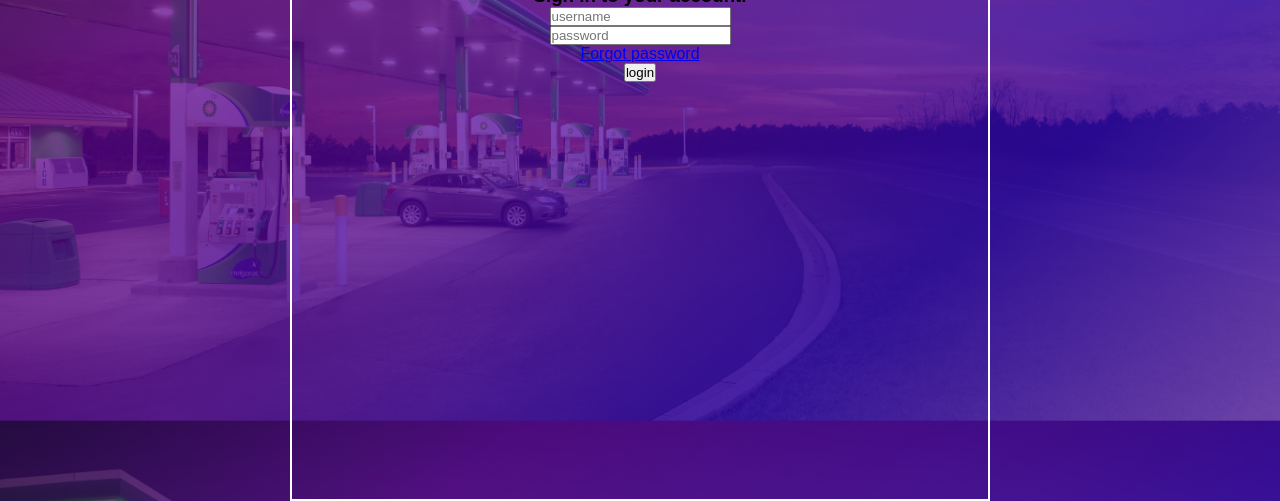
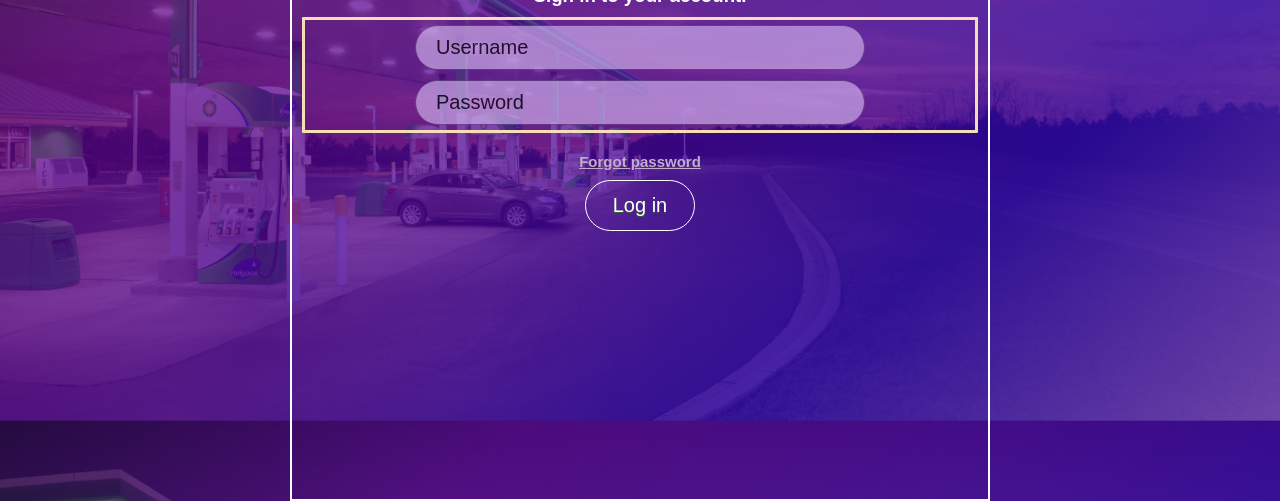
Before and after one commit to merrylizapabiton/demeco-dev, a website: page public/signin.html in a window 1280 px wide. Shown: the part 299-800 px from the top of the page. Drawn offline with Linux system fonts and the light colour scheme.

Commit message:
sign in page

```diff
--- a/public/css/components/Textbox.css
+++ /dev/null
@@ -1,27 +0,0 @@
-.Textbox {
-  display: flex;
-  align-items: center;
-  position: relative;
-  max-width: 100%;
-}
-.Textbox {
-  font-size: 18px;
-  padding: 5px 10px;
-  width: 100%;
-  outline: none;
-  background: #c28af6;
-  color: #000000;
-  border: 1px solid #62457c;
-  border-radius: 20px;
-  transition: 0.3s ease;
-}
-
-.Textbox:focus {
-  background: #c28af6;
-  border: 1px solid #62457c;
-  border-radius: 10px;
-}
-
-.Textbox:placeholder {
-  color: #000000;
-}
--- a/public/css/pages/signin.css
+++ b/public/css/pages/signin.css
@@ -22,6 +22,7 @@
   padding-top: 100px;
   padding-bottom: 40px;
   transform: translateX(-50%);
+  color: white;
 }
 
 .signin_form > .demeco-icon {
@@ -35,9 +36,80 @@
   object-fit: cover;
 }
 
-/* .signin_form > input {
+/*.signin_form > input {
   border-radius: 10px;
   padding: 20px;
   outline: none;
   border: none;
-} */
+}
+*/
+
+.Textbox {
+  align-items: center;
+  position: relative;
+  max-width: 100%;
+  margin: 10px;
+  border-style: solid;
+  border-color: wheat;
+  border-radius: 1px;
+  padding-left: 105px;
+}
+.input {
+  font-size: 20px;
+  padding: 10px 20px;
+  width: 100%;
+  outline: none;
+  background: #d3b5f0;
+  color: #000000;
+  border: 1px solid #62457c;
+  border-radius: 100px;
+  transition: 0.3s ease;
+  margin: 5px;
+  width: 450px;
+  opacity: 0.65;
+}
+
+.input:focus {
+  background: #cbafe7;
+  border: 1px solid #62457c;
+  border-radius: 10px;
+}
+
+.input::placeholder {
+  color: #000000;
+}
+
+.forgotpass {
+  color: #c2aecc;
+  font-size: 15px;
+  text-decoration: underline;
+  font-weight: bold;
+  font-family: Arial, Helvetica, sans-serif;
+  margin: 10px;
+}
+.forgotpass:hover {
+  color: #eb63b7;
+}
+
+.LoginBtn {
+  background-color: transparent;
+  border-radius: 28px;
+  border: 1px solid #ffffff;
+  display: inline-block;
+  cursor: pointer;
+  color: #ffffff;
+  font-family: Arial;
+  font-size: 20px;
+  padding: 13px 27px;
+  text-decoration: none;
+  text-shadow: 0px 1px 0px #2f6627;
+}
+
+.LoginBtn:hover {
+  background-color: transparent;
+}
+
+.LoginBtn:active {
+  position: relative;
+  top: 1px;
+}
--- a/public/signin.html
+++ b/public/signin.html
@@ -25,10 +25,12 @@
         </div>
         <h1>Welcome!</h1>
         <h3>Sign in to your account.</h3>
-        <input placeholder="username" type="text" class="Textbox" />
-        <input placeholder="password" type="password" class="Textbox" />
-        <a href="/forgot-password">Forgot password</a>
-        <input type="button" value="login" />
+        <div class="Textbox">
+          <input class="input" placeholder="Username" type="text" />
+          <input class="input" placeholder="Password" type="password" />
+        </div>
+        <a href="/forgot-password" class="forgotpass">Forgot password</a>
+        <input type="button" value="Log in" class="LoginBtn" />
       </div>
     </div>
   </body>
```
